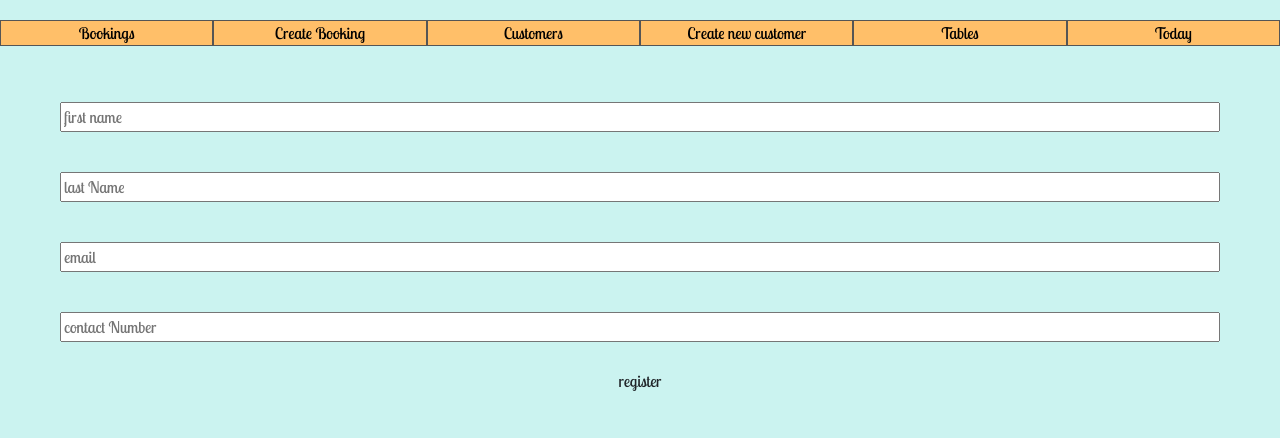
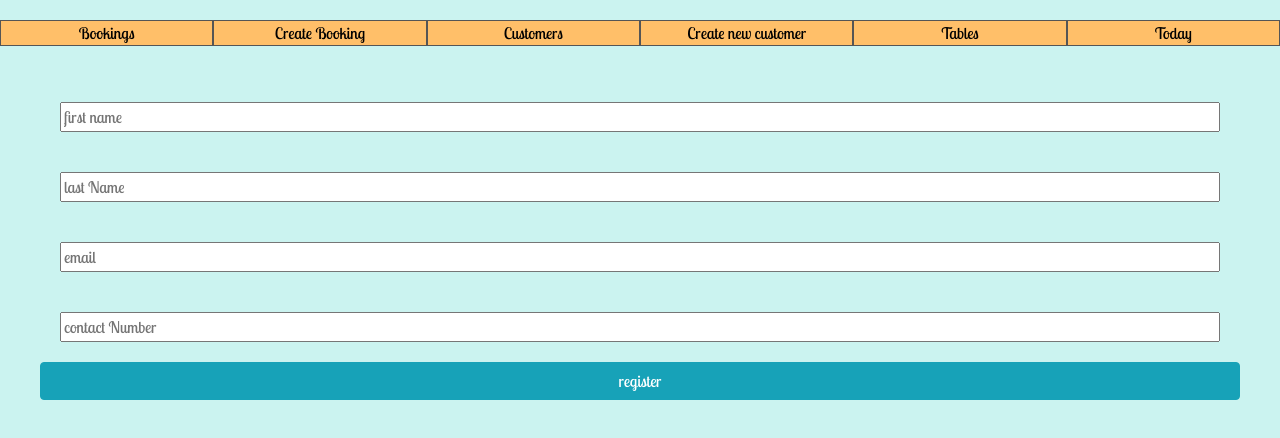
Before and after one commit to jordandavidson1990/restaurant_booking_system, a React (Create React App) app in the folder frontend/restaurant_booking_system/: page /customers/new in a window 1280 px wide. Shown: the top 438 px of the page. Built offline with nearby package versions, Linux system fonts and the light colour scheme.

Commit message:
button colours

```diff
--- a/frontend/restaurant_booking_system/src/components/customers/CustomerForm.js
+++ b/frontend/restaurant_booking_system/src/components/customers/CustomerForm.js
@@ -19,7 +19,7 @@ const CustomerForm = (props) => {
       <input type="text" placeholder = "last Name" name = "lastName"/>
       <input type="text" placeholder = "email" name = "email"/>
       <input type="text" placeholder = "contact Number" name = "contactNumber"/>
-      <button className="btn" type="submit">register</button>
+      <button className="btn btn-info" type="submit">register</button>
 
     </form>
   )
--- a/frontend/restaurant_booking_system/src/components/customers/UpdateCustomerForm.js
+++ b/frontend/restaurant_booking_system/src/components/customers/UpdateCustomerForm.js
@@ -21,7 +21,7 @@ const UpdateCustomerForm = (props) => {
       <input type="text" placeholder="last name" name="lastName" defaultValue={props.customer.lastName}/>
       <input type="text" placeholder="email" name="email" defaultValue={props.customer.email}/>
       <input type="text" placeholder="contact number" name="contactNumber" defaultValue={props.customer.contactNumber}/>
-      <button className="btn"type="submit">save</button>
+      <button className="btn btn-info"type="submit">save</button>
     </form>
   )
 }
```
